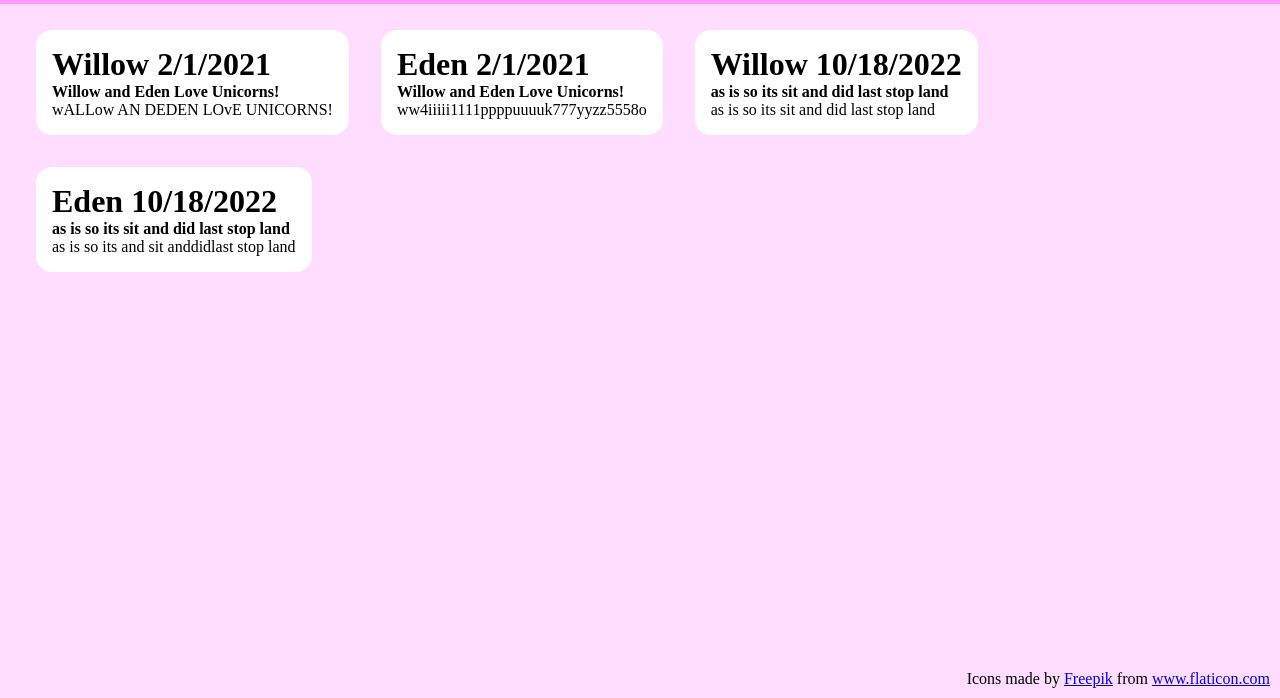
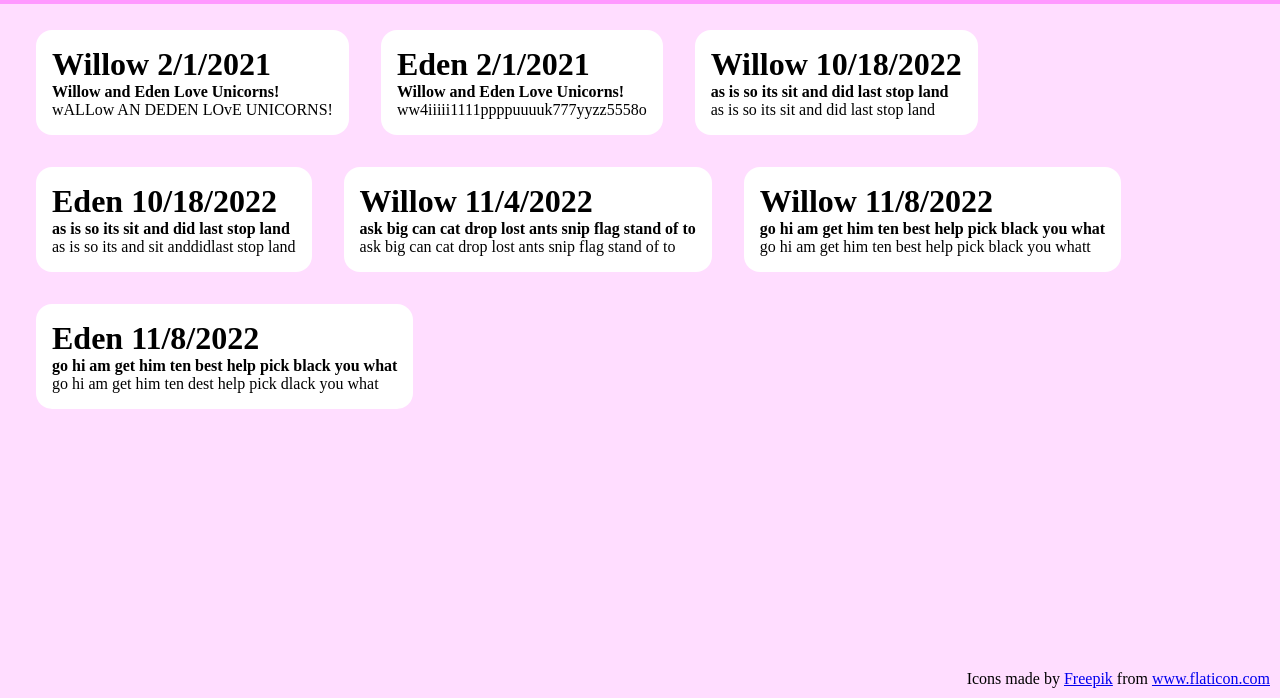
Before and after one commit to wildunicorns/wildunicorns.github.io, a plain HTML site: page index.html in a window 1280 px wide. Shown: the part 102-800 px from the top of the page. Drawn offline with Linux system fonts and the light colour scheme.

Commit message:
November 8 update

```diff
--- a/index.html
+++ b/index.html
@@ -35,6 +35,21 @@
                     <strong>as is so its sit and did last stop land</strong>
                     <p>as is so its and sit anddidlast   stop land</p>
                 </div>
+                <div class="attempt">
+                    <h3>Willow 11/4/2022</h3>
+                    <strong>ask big can cat drop lost ants snip flag stand of to</strong>
+                    <p>ask big can cat drop lost ants snip flag stand of to</p>
+                </div>
+                <div class="attempt">
+                    <h3>Willow 11/8/2022</h3>
+                    <strong>go hi am get him ten best help pick black you what</strong>
+                    <p>go hi am get him ten best help pick black you whatt</p>
+                </div>
+                <div class="attempt">
+                    <h3>Eden 11/8/2022</h3>
+                    <strong>go hi am get him ten best help pick black you what</strong>
+                    <p>go hi am get him  ten dest help pick dlack you what </p>
+                </div>
             </div>
             <div id="reference">
                 Icons made by
```
